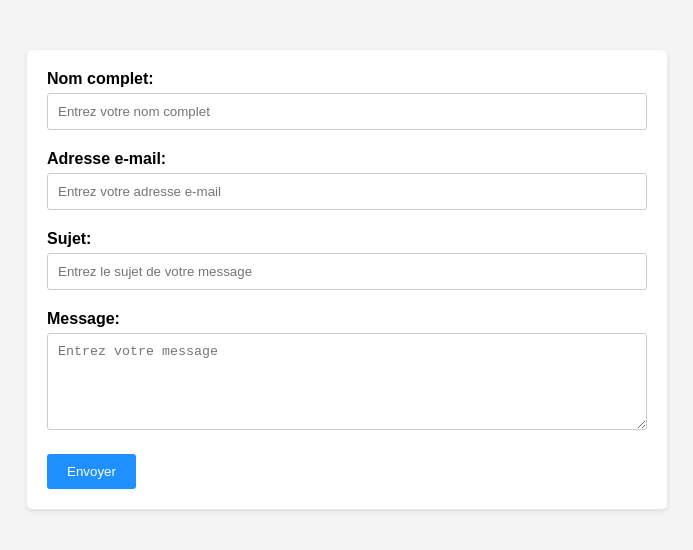
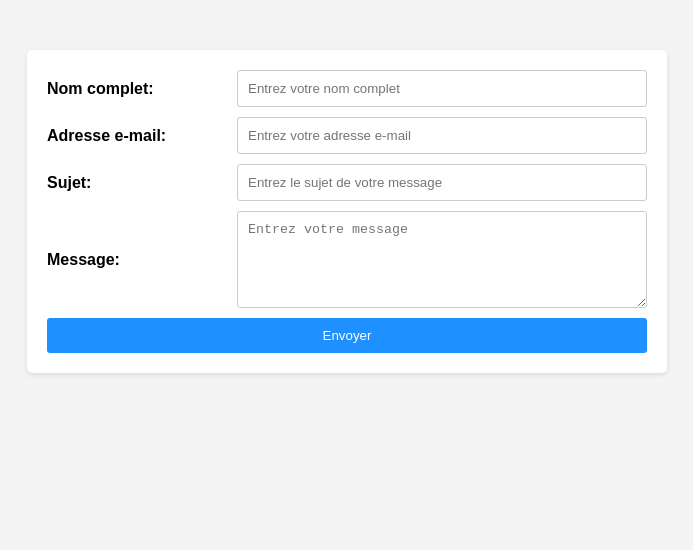
Before and after one commit to Eurin-lumen/Mise-en-page-Formulaire-1, a plain HTML site: page exo3/index.html in a window 1280 px wide. Shown: the whole page, without its empty margins (293-986 px from the left). Drawn offline with Linux system fonts and the light colour scheme.

Commit message:
update exo3

```diff
--- a/exo3/index.html
+++ b/exo3/index.html
@@ -23,30 +23,30 @@
     }
 
     .form-group {
-        margin-bottom: 20px;
+        display: flex; /* Use flexbox for horizontal layout */
+        align-items: center; /* Align labels and inputs vertically */
+        margin-bottom: 10px; /* Add spacing between groups */
     }
 
-    label {
-        display: block;
+    .form-group label {
+        flex: 0 0 30%; /* Set label width to 30% */
         font-weight: bold;
-        margin-bottom: 5px;
+        margin-right: 10px; /* Add spacing between label and input */
     }
 
     input[type="text"],
     input[type="email"],
     textarea {
-        width: 100%;
         padding: 10px;
         border-radius: 3px;
         border: 1px solid #ccc;
         box-sizing: border-box;
+        flex: 1; /* Make inputs fill remaining space */
     }
 
-    input[type="text"]:focus,
-    input[type="email"]:focus,
-    textarea:focus {
-        outline: none;
-        border-color: dodgerblue;
+    .card {
+        border: none; /* Remove card border as it's not needed now */
+        padding: 0; /* Remove card padding */
     }
 
     .btn-submit {
@@ -54,9 +54,10 @@
         color: #fff;
         border: none;
         border-radius: 3px;
-        padding: 10px 20px;
+        padding: 10px 0;
         cursor: pointer;
         transition: background-color 0.3s ease;
+        width: 100%; /* Make button full width */
     }
 
     .btn-submit:hover {
```
